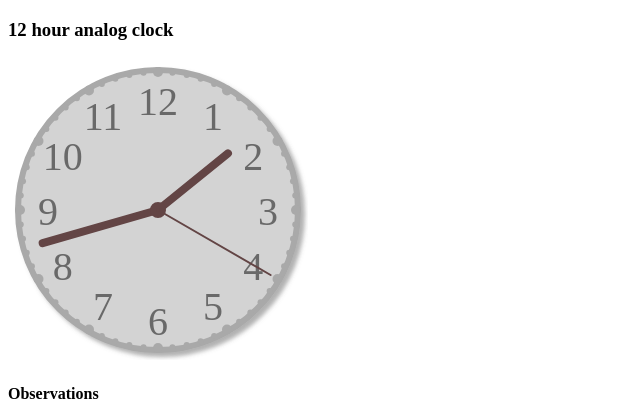
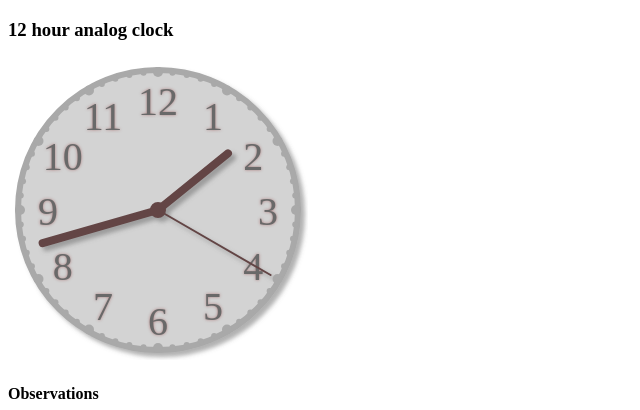
Before and after one commit to pserban/pserban.github.io, a plain HTML site: page blog/2018/12/12/svg_analog_clock.html in a window 1280 px wide. Shown: the part 173-583 px from the top of the page, 0-640 px from the left. Drawn offline with Linux system fonts and the light colour scheme.

Commit message:
Aranjeaza umbrele pentru limbile ceasului si pentru cifre.

```diff
--- a/blog/2018/12/12/svg_analog_clock.css
+++ b/blog/2018/12/12/svg_analog_clock.css
@@ -5,4 +5,5 @@
 .cifra-ceas {
     font: 40px serif;
     fill: dimgray;
+    text-shadow: 0 0 3px rgba(138, 42, 42, 0.5);
 }
--- a/blog/2018/12/12/svg_analog_clock.html
+++ b/blog/2018/12/12/svg_analog_clock.html
@@ -40,10 +40,12 @@
             </filter>
           </defs>
           <circle id="cadran" cx="150" cy="150" r="140" stroke="darkgray" stroke-width="6" fill="lightgray" filter="url(#dropshadow)"></circle>
-          <line id="orar" x1="150" y1="150" x2="240" y2="150" stroke="#634545" stroke-width="8" stroke-linecap="round"></line>
-          <line id="minutar" x1="150" y1="150" x2="150" y2="280" stroke="#634545" stroke-width="8" stroke-linecap="round"></line>
-          <line id="secundar" x1="150" y1="150" stroke="#634545" stroke-width="2" stroke-linecap="round" stroke-antialiasing="true"></line>
-          <circle cx="150" cy="150" r="5" stroke="#634545" stroke-width="6" fill="#634545"></circle>
+          <g  filter="url(#dropshadow)">
+            <line id="orar" x1="150" y1="150" x2="240" y2="150" stroke="#634545" stroke-width="8" stroke-linecap="round"></line>
+            <line id="minutar" x1="150" y1="150" x2="150" y2="280" stroke="#634545" stroke-width="8" stroke-linecap="round"></line>
+            <line id="secundar" x1="150" y1="150" stroke="#634545" stroke-width="2" stroke-linecap="round" stroke-antialiasing="true"></line>
+            <circle cx="150" cy="150" r="5" stroke="#634545" stroke-width="6" fill="#634545"></circle>
+          </g>
         </svg>
     </article>
     <article>
```
